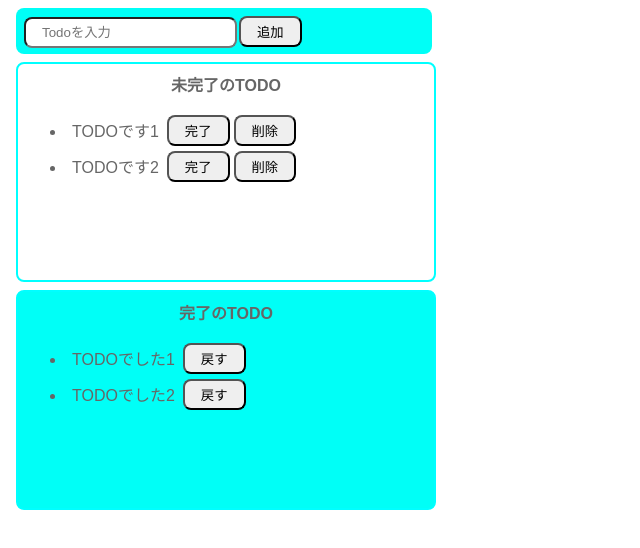
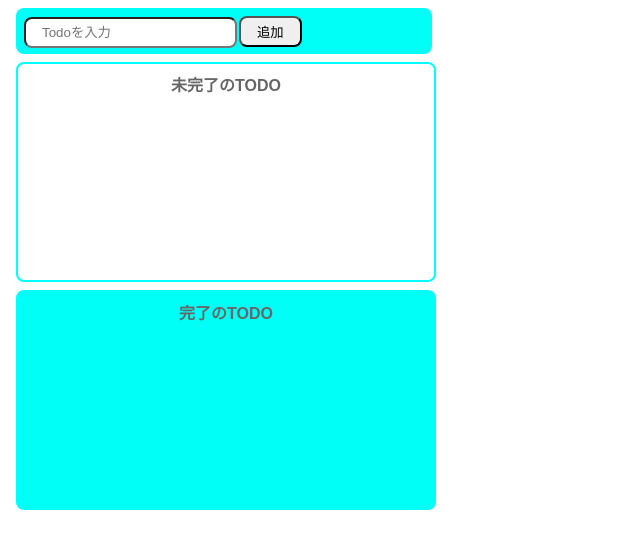
Before and after one commit to saunaman37/todo-ps-React, a React (Vite) app: page / in a window 1280 px wide. Shown: the top 548 px of the page, without its empty margins (0-640 px from the left). Built offline with nearby package versions, Linux system fonts and the light colour scheme.

Commit message:
タスクを戻す機能

```diff
--- a/src/todo.jsx
+++ b/src/todo.jsx
@@ -5,12 +5,12 @@
   const [todoText,setTodoText] = useState("")
 
   const [incompleteTodos,setIncompleteTodos] = useState([
-    "TODOです1",
-    "TODOです2"
+    // "TODOです1",
+    // "TODOです2"
   ]);
   const [completeTodos,setCompleteTodos] = useState([
-    "TODOでした1",
-    "TODOでした2"
+    // "TODOでした1",
+    // "TODOでした2"
   ]);
 
 
@@ -37,7 +37,13 @@
     setCompleteTodos(newCompleteTodos)
   }
 
-
+  const onClickBack = (index)=>{
+    const newCompleteTodos = [...completeTodos];
+    newCompleteTodos.splice(index,1);
+    const newIncompleteTodos = [...incompleteTodos,completeTodos[index]];
+    setIncompleteTodos(newIncompleteTodos);
+    setCompleteTodos(newCompleteTodos);
+  }
 
   return(
     <>
@@ -63,11 +69,11 @@
     <div className='complete-area'>
     <p className='title'>完了のTODO</p>
       <ul>
-        {completeTodos.map((todo) =>(
+        {completeTodos.map((todo,index) =>(
             <li key={todo}>
              <div className='list-low'>
               <p className='todo-item'>{todo}</p>
-              <button>戻す</button>
+              <button onClick={() => onClickBack(index)}>戻す</button>
              </div>
             </li>
           )
```
